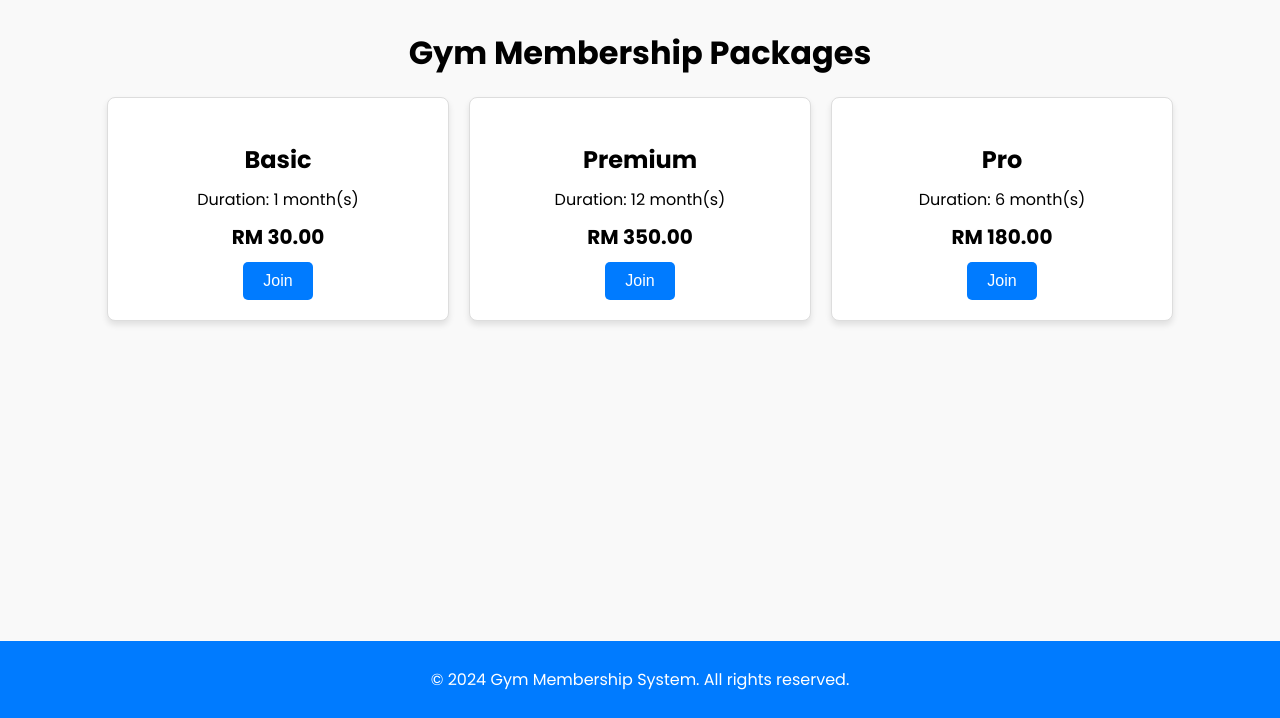
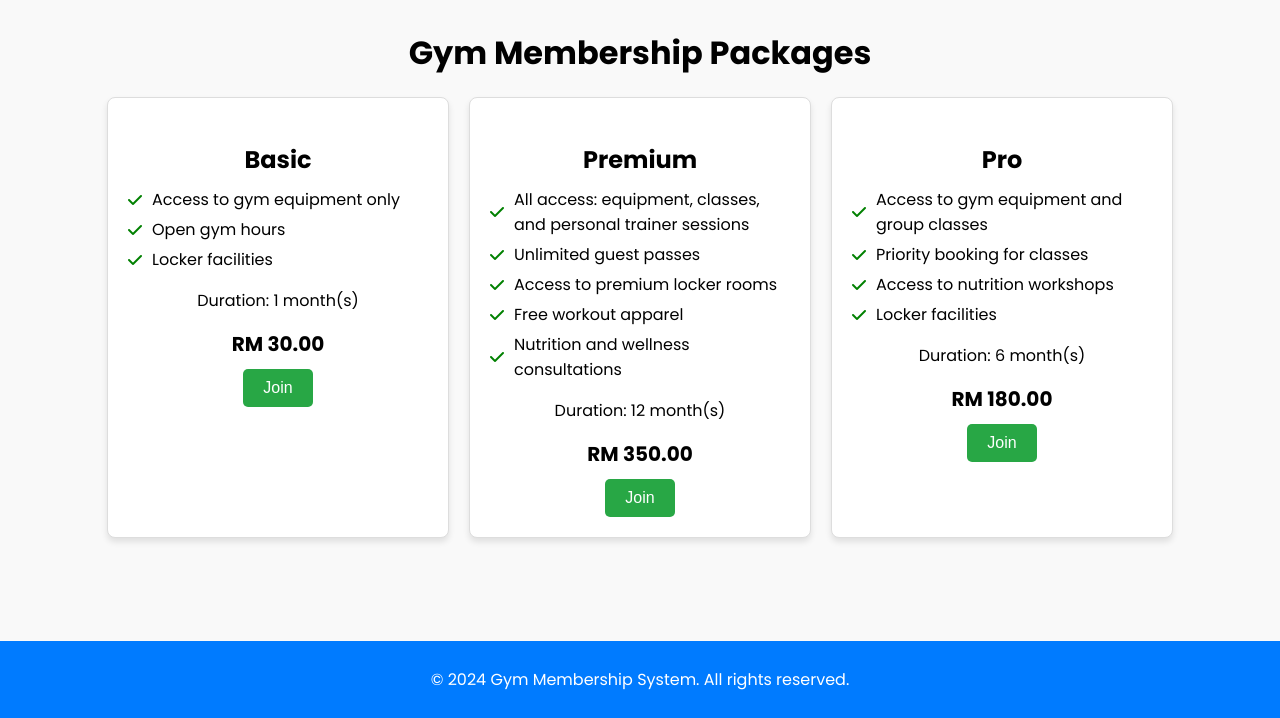
Before and after one commit to AbeSoll/gym_system, a PHP site: page /member/packages.php in a window 1280 px wide. Shown: the part 82-800 px from the top of the page. Run offline with PHP 8.4, Linux system fonts and the light colour scheme; a user stored in the database is signed in; data comes from the database, SQL or seed files in the repository.

Commit message:
Changes to be committed: 	modified:   admin/dashboard.php 	modified:   admin/manage_package.php 	modified:   admin/payments.php 	modified:   admin/view_members.php 	modified:   member/packages.php 	new file:   uploads/677be076c157b_sollintrain.jpg

```diff
--- a/admin/dashboard.php
+++ b/admin/dashboard.php
@@ -103,7 +103,7 @@ $recentActiveMembers = $recentMembersQuery->fetch_all(MYSQLI_ASSOC);
             <a href="dashboard.php" class="logo">Admin Dashboard</a>
         </div>
         <div class="profile">
-            <a href="#"><i class="fas fa-user"></i> Admin Profile</a>
+            <a href="#"><i class="fas fa-user"></i> Admin</a>
         </div>
     </nav>
 </header>
--- a/admin/payments.php
+++ b/admin/payments.php
@@ -174,7 +174,7 @@ try {
             <a href="dashboard.php" class="logo">Admin Dashboard</a>
         </div>
         <div class="profile">
-            <a href="#"><i class="fas fa-user"></i> Admin Profile</a>
+            <a href="#"><i class="fas fa-user"></i> Admin</a>
         </div>
     </nav>
 </header>
--- a/admin/view_members.php
+++ b/admin/view_members.php
@@ -157,7 +157,7 @@ $next_order = $sort_order === 'asc' ? 'desc' : 'asc';
             <a href="dashboard.php" class="logo">Admin Dashboard</a>
         </div>
         <div class="profile">
-            <a href="#"><i class="fas fa-user"></i> Admin Profile</a>
+            <a href="#"><i class="fas fa-user"></i> Admin</a>
         </div>
     </nav>
 </header>
--- a/member/packages.php
+++ b/member/packages.php
@@ -7,6 +7,28 @@ if (!isset($_SESSION['member_id'])) {
     header('Location: ../auth/login.php');
     exit();
 }
+
+// Hardcoded descriptions and benefits
+$packageDescriptions = [
+    'Basic' => [
+        'Access to gym equipment only',
+        'Open gym hours',
+        'Locker facilities'
+    ],
+    'Pro' => [
+        'Access to gym equipment and group classes',
+        'Priority booking for classes',
+        'Access to nutrition workshops',
+        'Locker facilities'
+    ],
+    'Premium' => [
+        'All access: equipment, classes, and personal trainer sessions',
+        'Unlimited guest passes',
+        'Access to premium locker rooms',
+        'Free workout apparel',
+        'Nutrition and wellness consultations'
+    ]
+];
 
 // Fetch current active package for the logged-in member
 $member_id = $_SESSION['member_id'];
@@ -55,14 +77,26 @@ $packages = $package_query->fetch_all(MYSQLI_ASSOC);
             padding: 20px;
             width: 300px;
             text-align: center;
+            position: relative;
         }
         .package h3 {
             font-size: 24px;
             margin-bottom: 10px;
         }
-        .package p {
+        .package ul {
+            list-style-type: none;
+            padding: 0;
+            text-align: left;
+            margin: 10px 0;
+        }
+        .package ul li {
             margin: 5px 0;
-            font-size: 16px;
+            display: flex;
+            align-items: center;
+        }
+        .package ul li i {
+            color: green;
+            margin-right: 10px;
         }
         .package .price {
             font-size: 20px;
@@ -70,17 +104,28 @@ $packages = $package_query->fetch_all(MYSQLI_ASSOC);
             margin: 10px 0;
         }
         .package button {
-            background: #007bff;
+            background: #28a745; /* Green color */
             color: white;
             padding: 10px 20px;
             border: none;
             border-radius: 5px;
             font-size: 16px;
             cursor: pointer;
-            transition: background-color 0.3s;
+            transition: background-color 0.3s, transform 0.3s;
         }
+
         .package button:hover {
-            background: #0056b3;
+            background: #218838; /* Darker green on hover */
+            animation: shake 0.5s; /* Shake animation triggered on hover */
+        }
+
+        /* Shaking effect animation */
+        @keyframes shake {
+            0% { transform: rotate(0deg); }
+            25% { transform: rotate(10deg); }
+            50% { transform: rotate(-10deg); }
+            75% { transform: rotate(10deg); }
+            100% { transform: rotate(0deg); }
         }
     </style>
 </head>
@@ -101,12 +146,16 @@ $packages = $package_query->fetch_all(MYSQLI_ASSOC);
         <?php foreach ($packages as $package): ?>
             <div class="package">
                 <h3><?php echo htmlspecialchars($package['name']); ?></h3>
+                <ul>
+                    <?php foreach ($packageDescriptions[$package['name']] as $benefit): ?>
+                        <li><i class="fas fa-check"></i> <?php echo htmlspecialchars($benefit); ?></li>
+                    <?php endforeach; ?>
+                </ul>
                 <p>Duration: <?php echo htmlspecialchars($package['duration']); ?> month(s)</p>
                 <p class="price">RM <?php echo htmlspecialchars(number_format($package['price'], 2)); ?></p>
                 <button
                     <?php if ($active_package): ?>
                         disabled
-                        style="background: #ccc; cursor: not-allowed;"
                     <?php else: ?>
                         onclick="proceedToPayment(<?php echo $package['id']; ?>, '<?php echo $package['name']; ?>')"
                     <?php endif; ?>
```
Also changed, not shown: admin/manage_package.php (+28 -11 lines), uploads/677be076c157b_sollintrain.jpg (added).
